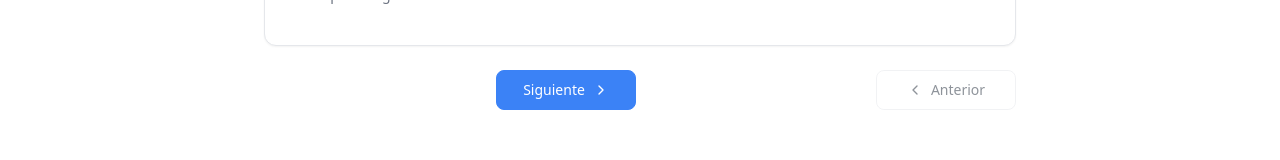
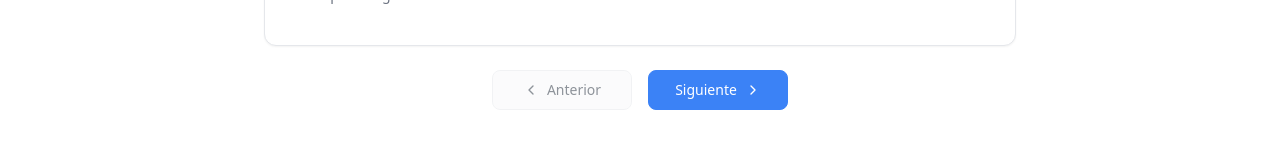
Before and after one commit to anthonytrillo/cv-ia, a React (Vite) app in the folder frontend/: page / in a window 1280 px wide. Shown: the part 423-583 px from the top of the page. Built offline with nearby package versions, Linux system fonts and the light colour scheme.

Commit message:
Refactor CVWizard styles for improved navigation button appearance and layout. Updated button variant to 'secondary' and adjusted styles for mobile and desktop views to enhance contrast and responsiveness.

```diff
--- a/frontend/src/components/forms/CVWizard/CVWizard.module.css
+++ b/frontend/src/components/forms/CVWizard/CVWizard.module.css
@@ -85,8 +85,12 @@
   -webkit-tap-highlight-color: transparent;
 }
 
-.navButton:first-of-type {
+/* Solo el botón Anterior (hijo directo de .navigation). Mobile: mejor contraste */
+.navigation > .navButton {
   order: 1;
+  background-color: var(--color-gray-200) !important;
+  border-color: var(--border-secondary) !important;
+  border-width: 1px;
 }
 
 .clearDataSection {
@@ -134,13 +138,14 @@
 
   .navigation {
     flex-direction: row;
-    justify-content: space-between;
+    justify-content: center;
     align-items: center;
+    gap: var(--spacing-md);
+    flex-wrap: wrap;
   }
 
   .navCenter {
     order: 0;
-    flex: 1;
     flex-direction: row;
     justify-content: center;
     flex-wrap: wrap;
@@ -155,6 +160,13 @@
     font-size: var(--font-size-sm);
     padding: var(--spacing-sm) var(--spacing-md);
   }
+
+  /* Desktop: Anterior a la izquierda de Siguiente, estilos secondary */
+  .navigation > .navButton {
+    order: 0;
+    background-color: var(--bg-secondary) !important;
+    border-color: var(--border-primary) !important;
+  }
 }
 
 @media (min-width: 480px) and (max-width: 767px) {
--- a/frontend/src/components/forms/CVWizard/CVWizard.tsx
+++ b/frontend/src/components/forms/CVWizard/CVWizard.tsx
@@ -153,7 +153,7 @@ export const CVWizard = ({ onGoToPreview }: { onGoToPreview?: () => void }) => {
 
       <div className={styles.navigation}>
         <Button
-          variant="outline"
+          variant="secondary"
           onClick={handlePrev}
           disabled={isFirstStep}
           className={styles.navButton}
```
